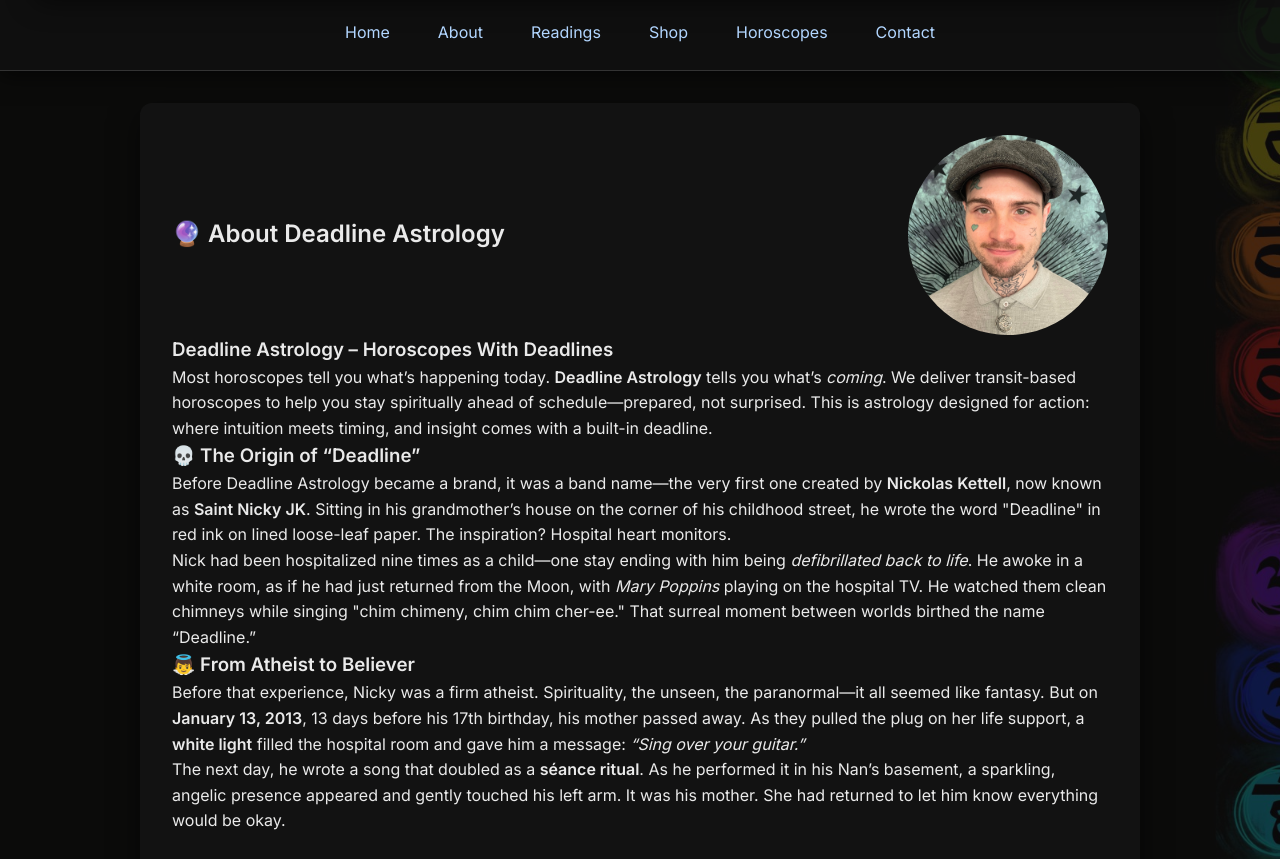
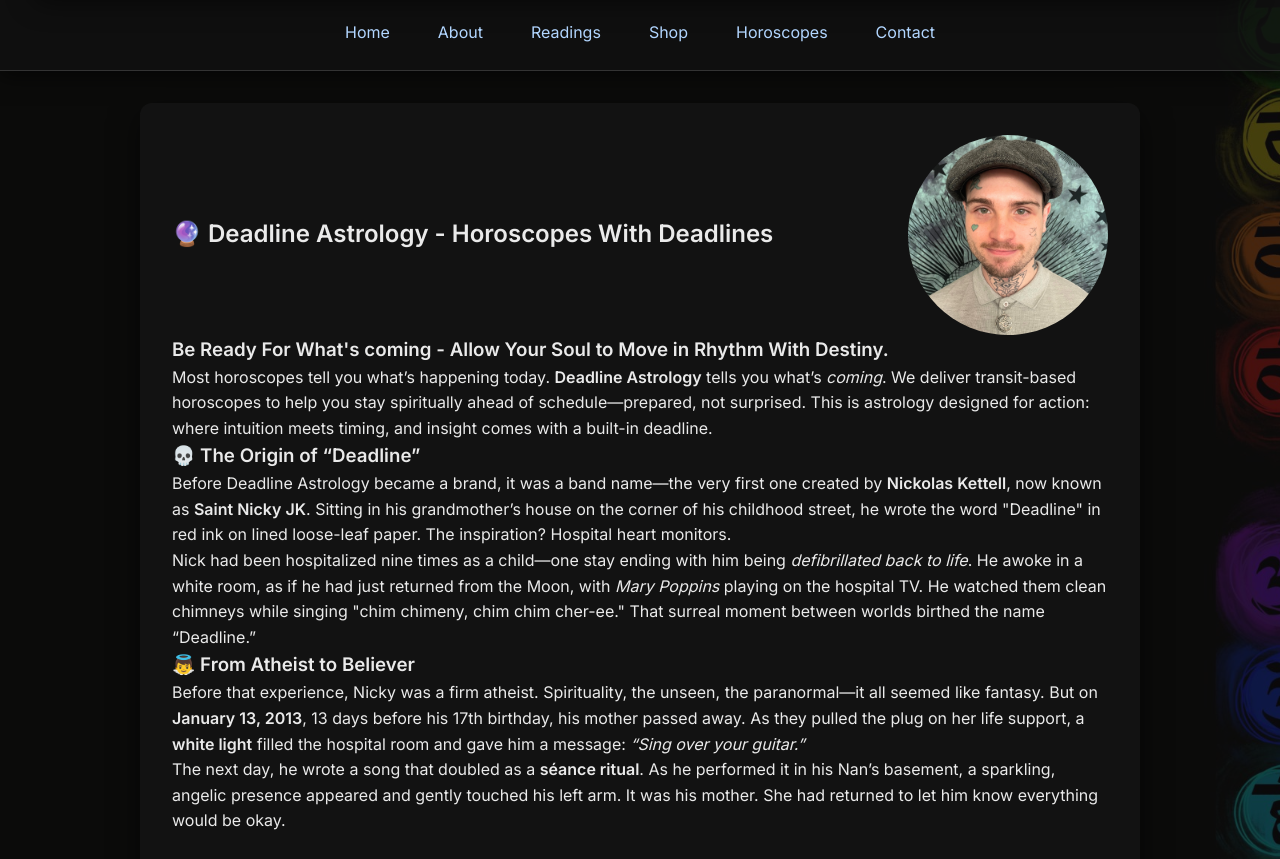
Before and after one commit to Deadline-Astrology/Deadlineastrology.github.io, a Jekyll site: the page about.html, which Jekyll copies as it is, in a window 1280 px wide and 900 px high, scrolled down 379 px, cut to the strip 41-900 px from the top of the window. Built offline with Jekyll 4.4.1, drawn with Linux system fonts in a browser that asks for light colours; some web fonts are replaced.

Commit message:
Update about.html

```diff
--- a/about.html
+++ b/about.html
@@ -71,11 +71,11 @@
 
   <section id="about">
     <div class="about-header">
-      <h2>🔮 About Deadline Astrology</h2>
+      <h2>🔮 Deadline Astrology - Horoscopes With Deadlines</h2>
       <img src="assets/face_pic.png" alt="Saint Nicky JK">
     </div>
 
-    <h3>Deadline Astrology – Horoscopes With Deadlines</h3>
+    <h3>Be Ready For What's coming - Allow Your Soul to Move in Rhythm With Destiny.</h3>
     <p>
       Most horoscopes tell you what’s happening today. <strong>Deadline Astrology</strong> tells you what’s <em>coming</em>. We deliver transit-based horoscopes to help you stay spiritually ahead of schedule—prepared, not surprised. This is astrology designed for action: where intuition meets timing, and insight comes with a built-in deadline.
     </p>
```
